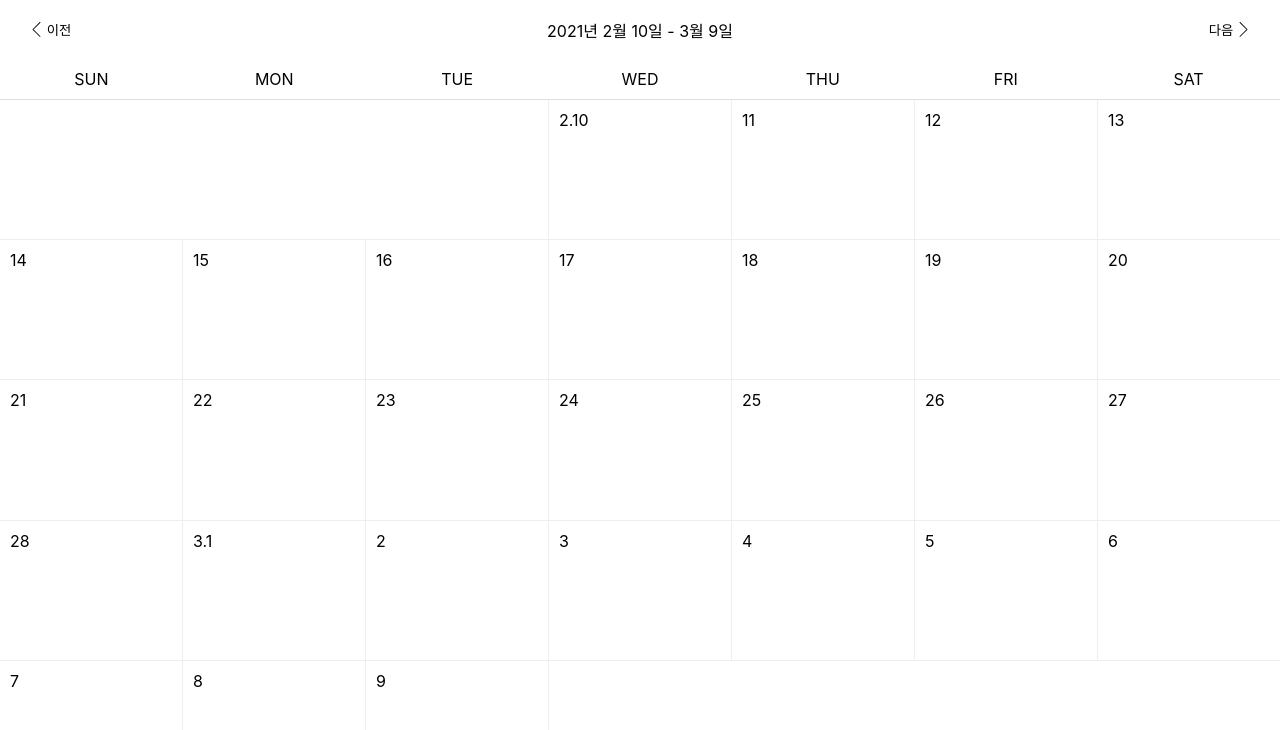
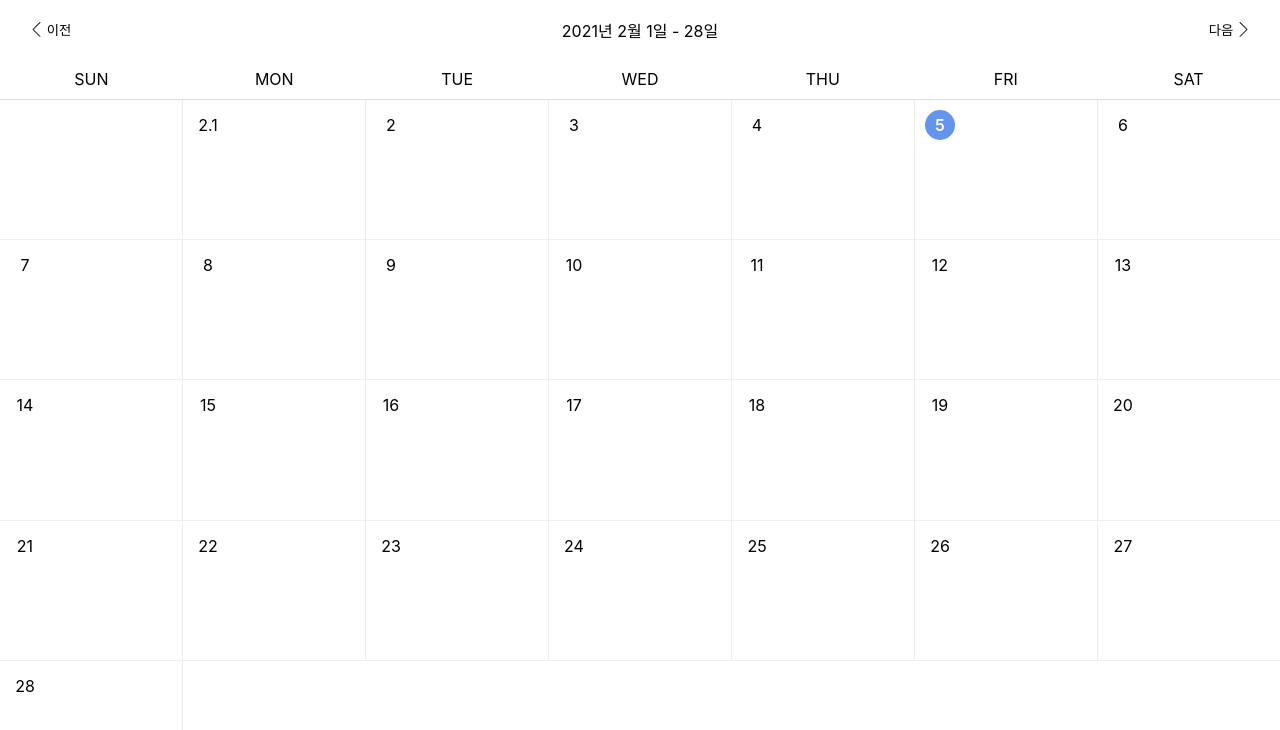
Before and after one commit to hhwaaaaa1/account-book, a React (Create React App) app: page / in a window 1280 px wide. Shown: the top 730 px of the page. Built offline with nearby package versions, Linux system fonts and the light colour scheme.

Commit message:
feat: 이번달 달력으로 바로 이동 기능 구현, 오늘날짜 강조 표시 추가

```diff
--- a/src/components/Button/Button.tsx
+++ b/src/components/Button/Button.tsx
@@ -13,7 +13,7 @@ const Element = styled.button<{ color?: string }>`
   display: inline-flex;
   align-items: center;
   justify-content: center;
-  padding: 5px;
+  padding: 10px 12px;
   border: 0;
   border-radius: 4px;
   background: none;
--- a/src/components/Calendar/Calendar.style.ts
+++ b/src/components/Calendar/Calendar.style.ts
@@ -21,9 +21,7 @@ export const Title = styled.div`
 `;
 
 export const DirButton = styled(Button)`
-  && {
   place-self: center;
-    padding: 10px 12px;
   svg {
     margin: 0 3px;
     &:first-child {
@@ -31,7 +29,6 @@ export const DirButton = styled(Button)`
     }
     &:last-child {
       margin-right: 0;
-      }
     }
   }
 `;
--- a/src/components/Calendar/Calendar.tsx
+++ b/src/components/Calendar/Calendar.tsx
@@ -1,10 +1,11 @@
 import { DateTime } from "luxon";
-import { useEffect, useMemo, useState } from "react";
+import { useEffect, useMemo, useRef, useState } from "react";
 import Day from "./components/Day";
 import * as S from "./Calendar.style";
 import Arrow from "@/components/icons/Arrow";
+import Button from "../Button";
 
-interface Dates {
+interface DateTimes {
   start: DateTime;
   end: DateTime;
 }
@@ -13,46 +14,61 @@ interface CalendarProps {
   startDayOfMonth?: number;
 }
 
-export default function Calendar({ startDayOfMonth = 10 }: CalendarProps) {
-  const [dates, setDates] = useState<Dates | null>(null);
+export default function Calendar({ startDayOfMonth = 1 }: CalendarProps) {
+  const now = useRef<DateTime>({} as DateTime);
+  const [dateTimes, setDateTimes] = useState<DateTimes | null>(null);
 
-  function setDatesFrom(date: DateTime) {
+  const days = useMemo<[month: number, day: number][]>(() => {
+    if (!dateTimes) return [];
+    const { start, end } = dateTimes;
+    const { daysInMonth } = start;
+    const diff = (end.diff(start, "day").toObject().days || 0) + 1;
+    return Array(diff)
+      .fill(start.day)
+      .map((d, i) => {
+        const isNextMonth = d + i > daysInMonth;
+        const day = d + i - Number(isNextMonth && daysInMonth);
+        const month = isNextMonth ? end.month : start.month;
+        return [month, day];
+      });
+  }, [dateTimes]);
+
+  const isThisMonth = useMemo(() => {
+    if (!dateTimes) return false;
+    return (
+      dateTimes.start.startOf("millisecond") <= now.current &&
+      dateTimes.end.startOf("millisecond") > now.current
+    );
+  }, [dateTimes]);
+
+  function setDateTimesFrom(date: DateTime) {
     const start = DateTime.local(date.year, date.month, startDayOfMonth);
     const end = start.plus({ month: 1 }).minus({ day: 1 });
-    setDates({ start, end });
+    setDateTimes({ start, end });
+  }
+
+  function goToThisMonth() {
+    setDateTimesFrom(now.current);
   }
 
   function goToPrevMonth() {
-    if (!dates) return;
-    setDatesFrom(dates.start.minus({ month: 1 }));
+    if (!dateTimes) return;
+    setDateTimesFrom(dateTimes.start.minus({ month: 1 }));
   }
 
   function goToNextMonth() {
-    if (!dates) return;
-    setDatesFrom(dates.start.plus({ month: 1 }));
+    if (!dateTimes) return;
+    setDateTimesFrom(dateTimes.start.plus({ month: 1 }));
   }
 
   useEffect(() => {
-    const now = DateTime.local();
-    setDatesFrom(now);
+    now.current = DateTime.local();
+    goToThisMonth();
   }, []);
 
-  const days = useMemo(() => {
-    if (!dates) return [];
+  if (!dateTimes) return <div />;
 
-    const { start, end } = dates;
-    const diff = (end.diff(start, "day").toObject().days || 0) + 1;
-    const { daysInMonth } = start;
-
-    return Array(diff)
-      .fill(start.day)
-      .map((d, i) => d + i - Number(d + i > daysInMonth && daysInMonth));
-  }, [dates]);
-
-  if (!dates) return <div />;
-
-  const { start, end } = dates;
-
+  const { start, end } = dateTimes;
   return (
     <S.Container>
       <S.Header>
@@ -65,6 +81,7 @@ export default function Calendar({ startDayOfMonth = 10 }: CalendarProps) {
           {start.year !== end.year && `${end.year}년 `}
           {start.month !== end.month && `${end.month}월 `}
           {end.day}일
+          {!isThisMonth && <Button onClick={goToThisMonth}>오늘</Button>}
         </S.Title>
         <S.DirButton onClick={goToNextMonth}>
           <span>다음</span>
@@ -84,10 +101,10 @@ export default function Calendar({ startDayOfMonth = 10 }: CalendarProps) {
         {days.map((day, i) => (
           <Day
             key={i}
-            day={day}
-            month={
-              (i === 0 && start.month) || (day === 1 && end.month) || undefined
-            }
+            month={day[0]}
+            day={day[1]}
+            isMonthVisible={i === 0 || day[1] === 1}
+            today={now.current.month === day[0] && now.current.day === day[1]}
           />
         ))}
       </S.Body>
--- a/src/components/Calendar/components/Day/Day.tsx
+++ b/src/components/Calendar/components/Day/Day.tsx
@@ -1,23 +1,43 @@
-import { memo } from 'react'
-import styled from 'styled-components'
+import { memo } from "react";
+import styled, { css } from "styled-components";
 
 interface DayProps {
-  day: number
-  month?: number
+  day: number;
+  month?: number;
+  today?: boolean;
+  isMonthVisible?: boolean;
 }
 
-function Day({ day, month }: DayProps) {
+function Day({ day, month, today, isMonthVisible }: DayProps) {
   return (
     <Container>
-      {month && `${month}.`}
-      {day}
+      <Number today={today}>
+        {isMonthVisible && `${month}.`}
+        {day}
+      </Number>
     </Container>
-  )
+  );
 }
 
-export default memo(Day)
+export default memo(Day);
 
 const Container = styled.div`
   padding: 10px;
   box-shadow: 0 0 0 1px #eee;
-`
+`;
+
+const Number = styled.span<{ today?: boolean }>`
+  display: flex;
+  align-items: center;
+  justify-content: center;
+  width: 30px;
+  height: 30px;
+  border-radius: 100px;
+  ${({ today }) =>
+    today &&
+    css`
+      color: #fff;
+      font-weight: 600;
+      background: cornflowerblue;
+    `}
+`;
```
Lines whose indentation alone changed are shown as unchanged.
